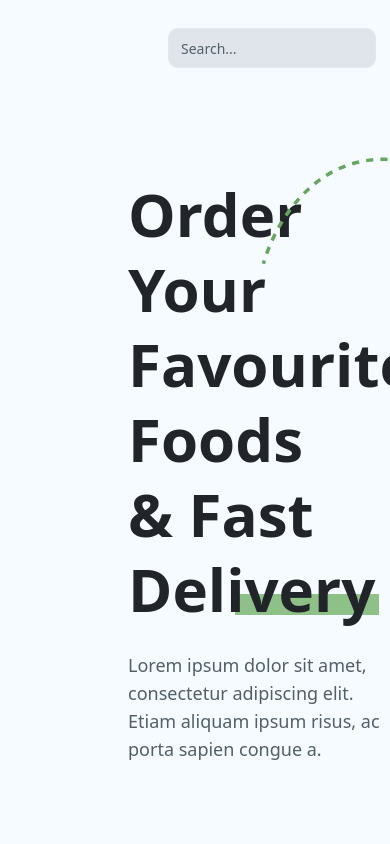
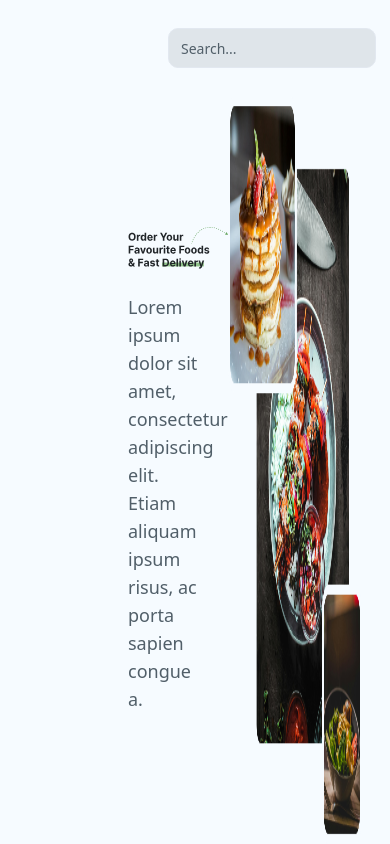
Before and after one commit to TerrenceMurray/MidnightSnack, a React (Vite) app: page / in a window 390 px wide. Shown: the top 844 px of the page. Built offline with nearby package versions, Linux system fonts and the light colour scheme.

Commit message:
Made Hero section more responsive for larger screens

```diff
--- a/src/pages/Home.jsx
+++ b/src/pages/Home.jsx
@@ -2,6 +2,7 @@ import Title from "../components/Title";
 import Layout from "./Layout";
 import HeroImage from "@/assets/Hero Image.png";
 import Arrow from "@/assets/arrow.svg";
+import TitleSVG from "@/assets/title.svg";
 
 export default function Home ()
 {
@@ -10,17 +11,13 @@ export default function Home ()
     return (
         <Layout>
             <main className="px-32 flex w-full flex-1 items-center">
-                <section className="w-[29rem]">
-                    <h1 className="heading relative">
-                        Order Your <br />
-                        Favourite Foods <br />
-                        & Fast Delivery
-                        <img src={Arrow} className="absolute -right-[30%] -top-5 w-60" alt="" />
-                        <span className="block absolute bg-accent-surface w-1/2 h-[1.3rem] -z-50 bottom-3 right-9"></span>
+                <section className="inline">
+                    <h1>
+                        <img className="flex-1 h-auto w-auto max-w-full" src={TitleSVG} aria-label="" alt="Hero section title" />
                     </h1>
-                    <p className="subtitle mt-6 w-11/12">Lorem ipsum dolor sit amet, consectetur adipiscing elit. Etiam aliquam  ipsum risus, ac porta sapien congue a.</p>
+                    <p className="subtitle mt-6 w-[75%]">Lorem ipsum dolor sit amet, consectetur adipiscing elit. Etiam aliquam  ipsum risus, ac porta sapien congue a.</p>
                 </section>
-                <img className="ml-auto w-[50%]" src={HeroImage} alt="Home" />
+                <img className="flex-1 h-full w-auto max-w-full" src={HeroImage} alt="Home" />
             </main>
         </Layout>
     );
```
Also changed, not shown: components.json, src/assets/title.svg (added).
